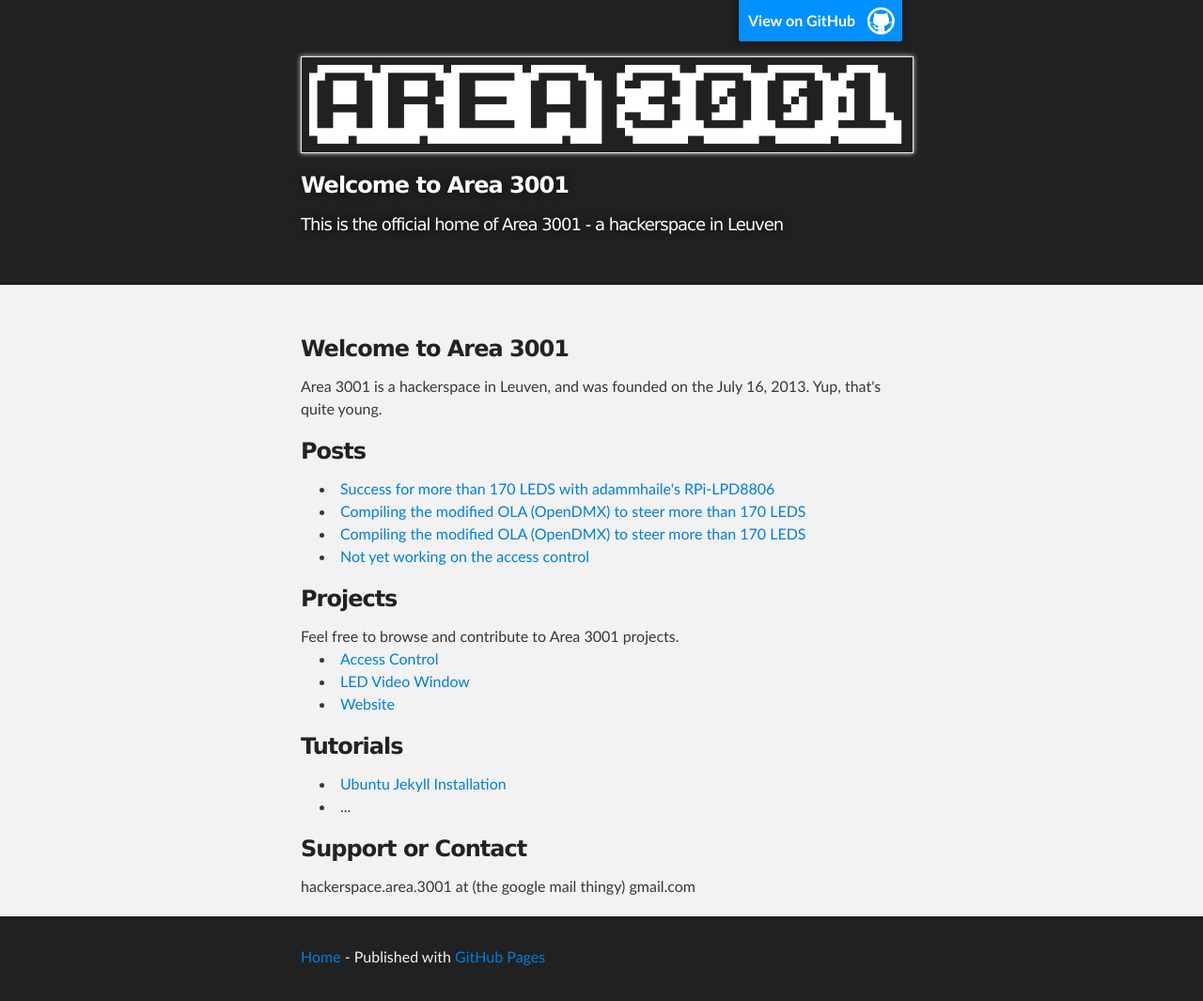
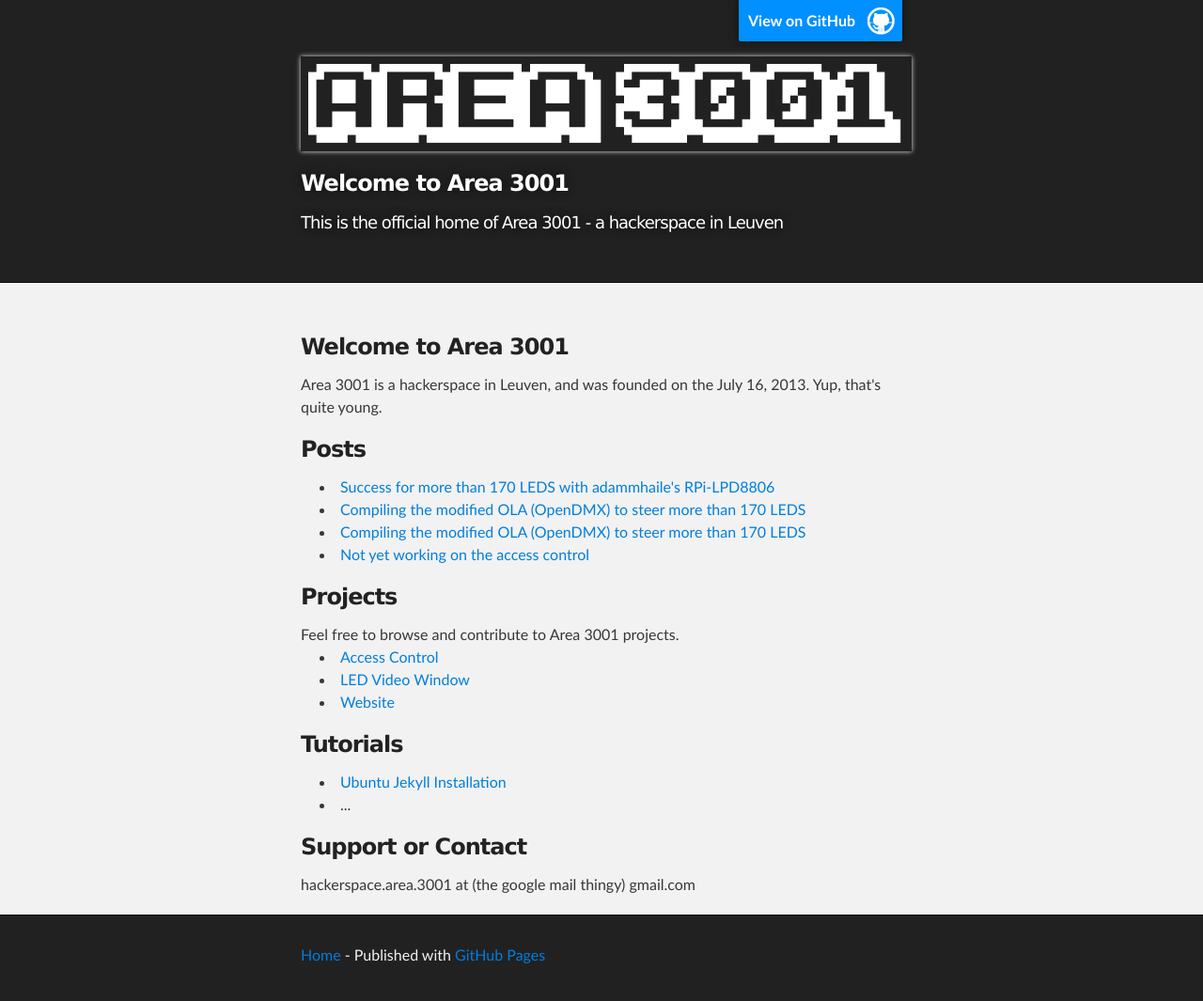
Before and after one commit to area3001/area3001.github.io, a Jekyll site: the page built from index.html, in a window 1280 px wide. Shown: the whole page at 94% size. Built offline with Jekyll 4.4.1, drawn with Linux system fonts in a browser that asks for light colours; Markdown is read by kramdown in place of the engine named in the settings.

Commit message:
Added different style for header logo

```diff
--- a/_layouts/default.html
+++ b/_layouts/default.html
@@ -32,7 +32,7 @@
     <div id="header_wrap" class="outer">
       <header class="inner">
 	<a id="forkme_banner" href="https://github.com/area3001">View on GitHub</a>
-	<img src="../images/logo_header.png" alt="Area 3001 Logo" width="200">
+	<img id="img_header" src="../images/logo_header.png" alt="Area 3001 Logo" width="200">
 	<h1 id="project_title">{{ page.title }}</h1>
 	<h2 id="project_tagline">{{ page.description }} </h2>
       </header>
--- a/stylesheets/stylesheet.css
+++ b/stylesheets/stylesheet.css
@@ -303,6 +303,15 @@
   padding: 50px 10px 30px 10px;
 }
 
+#img_header {
+  position: relative;
+  margin: 0 auto;
+  max-width: 739px;
+  padding: 5px;
+  margin: 10px 0 10px 0;
+  border: 0px
+}
+
 #project_title {
   margin: 0;
   color: #fff;
```
